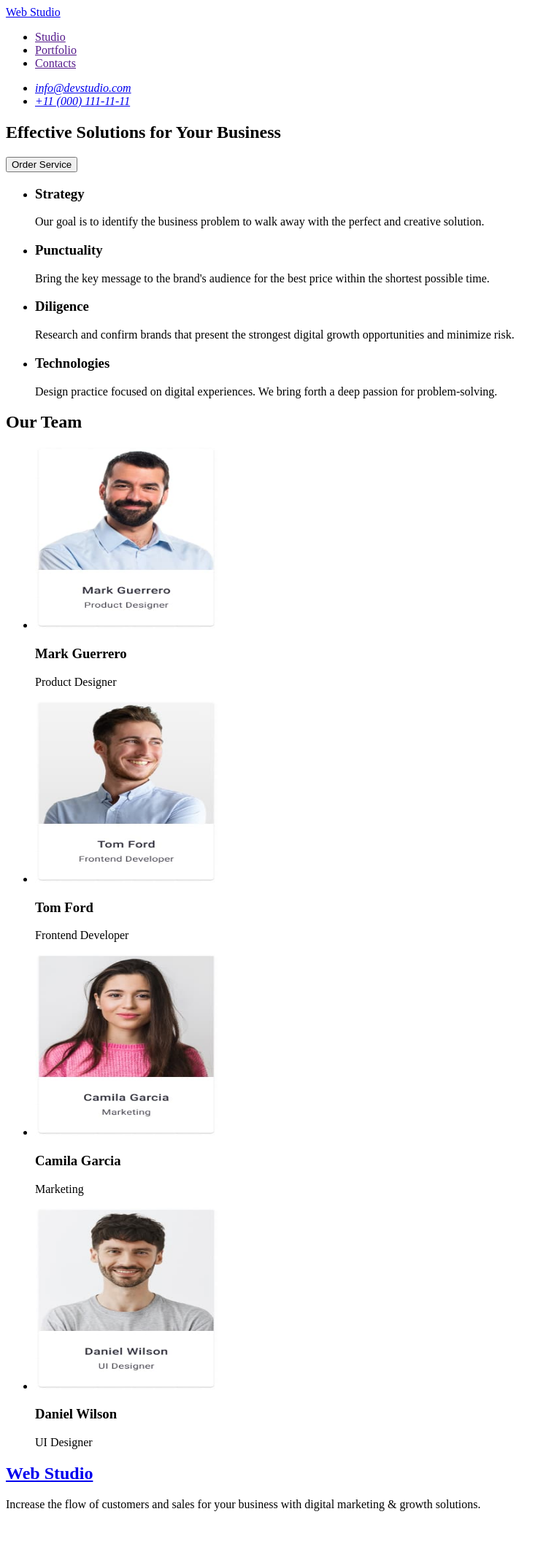
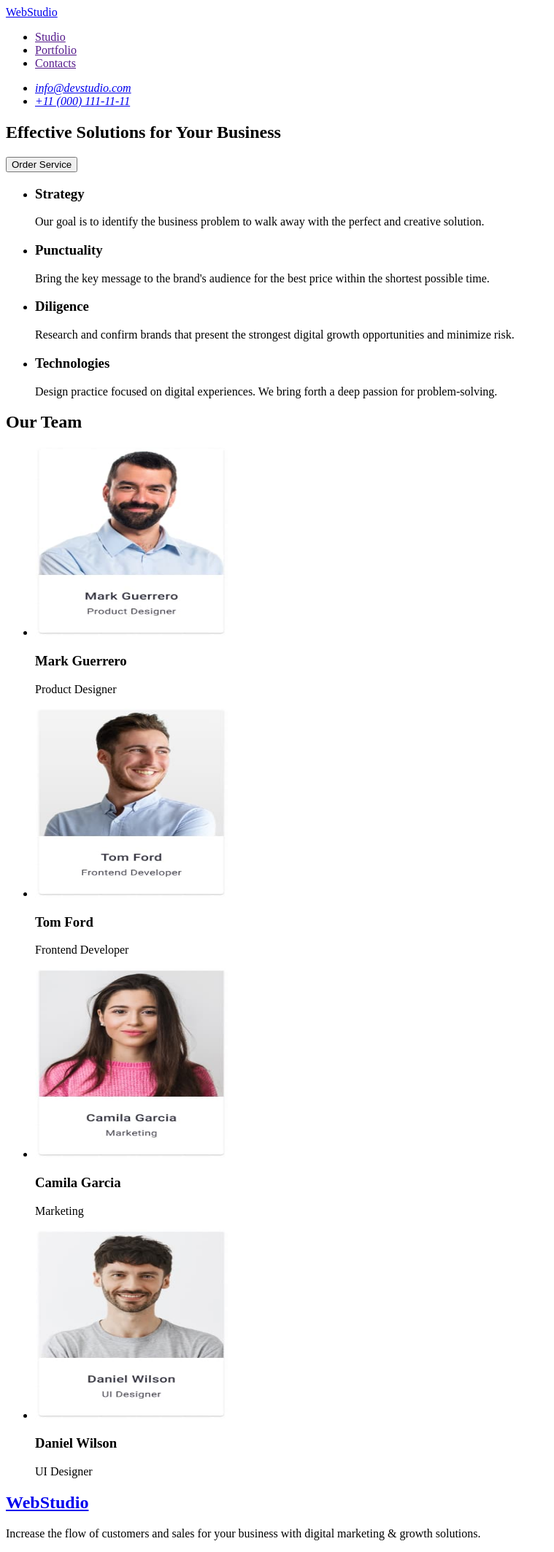
Before and after one commit to Hellcat232/goit-markup-hw-01, a plain HTML site: page index.html in a window 1280 px wide. Shown: the whole page at 73% size, without its empty margins (0-759 px from the left). Before the commit the page ends 2087 px from the top, so only its background shows below. Drawn offline with Linux system fonts and the light colour scheme.

Commit message:
finished markup 2.0
changes in header and footer

```diff
--- a/index.html
+++ b/index.html
@@ -8,8 +8,7 @@
 <body>
     <header>
       <nav>
-        <a href="./index.html">Web
-        Studio</a>
+        <a href="./index.html">WebStudio</a>
         <ul>
             <li><a href="">Studio</a></li>
             <li><a href="">Portfolio</a></li>
@@ -18,8 +17,8 @@
       </nav>
       <address>
         <ul>
-          <li><a href="info@devstudio.com">info@devstudio.com</a></li>
-          <li><a href="+11(000)111-11-11">+11 (000) 111-11-11</a></li>
+          <li><a href="mailto:info@devstudio.com">info@devstudio.com</a></li>
+          <li><a href="tel:+11(000)111-11-11">+11 (000) 111-11-11</a></li>
         </ul>
       </address>
     </header>
@@ -56,28 +55,28 @@
       <h2>Our Team</h2>
       <ul>
         <li>
-          <img src="./images/Mark Guerrero.jpg" alt="Mark Guerrero" width="250" height="250" />
+          <img src="./images/Mark Guerrero.jpg" alt="Mark Guerrero" width="264" height="260" />
           <h3>Mark Guerrero</h3>
           <p>
             Product Designer
           </p>
         </li>
         <li>
-          <img src="./images/Tom Ford.jpg" alt="Tom Ford" width="250" height="250" />
+          <img src="./images/Tom Ford.jpg" alt="Tom Ford" width="264" height="260" />
           <h3>Tom Ford</h3>
           <p>
             Frontend Developer
           </p>
         </li>
         <li>
-          <img src="./images/Camila Garcia.jpg" alt="Camila Garcia" width="250" height="250" />
+          <img src="./images/Camila Garcia.jpg" alt="Camila Garcia" width="264" height="260" />
           <h3>Camila Garcia</h3>
           <p>
             Marketing
           </p>
         </li>
         <li>
-          <img src="./images/Daniel Wilson.jpg" alt="Daniel Wilson" width="250" height="250" />
+          <img src="./images/Daniel Wilson.jpg" alt="Daniel Wilson" width="264" height="260" />
           <h3>Daniel Wilson</h3>
           <p>
             UI Designer
@@ -88,7 +87,7 @@
     </main>
     <footer>
       <h2>
-        <a href="./index.html">Web Studio</a>
+        <a href="./index.html">WebStudio</a>
       </h2>
       <p>
         Increase the flow of customers and sales for your business with digital marketing & growth solutions.
```
